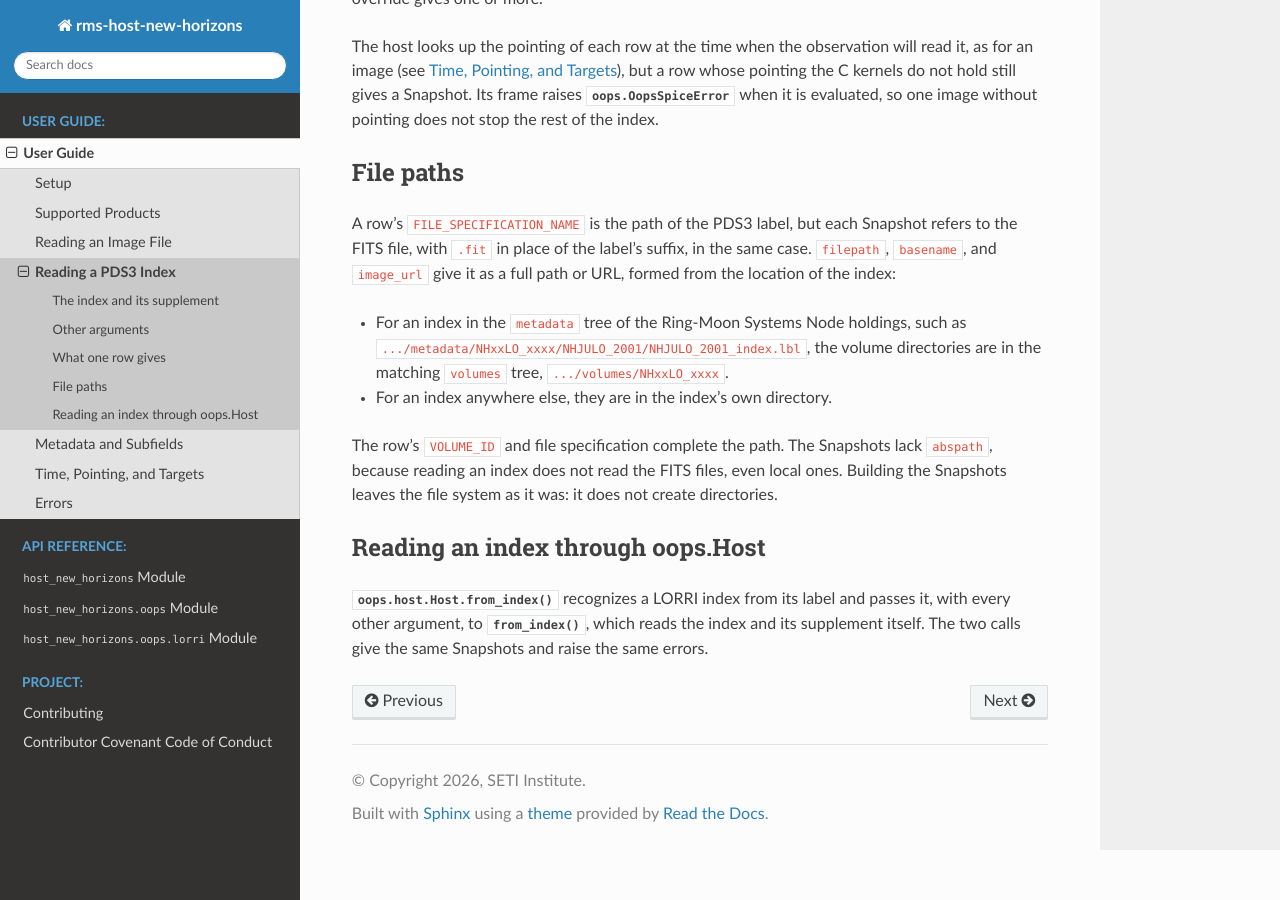
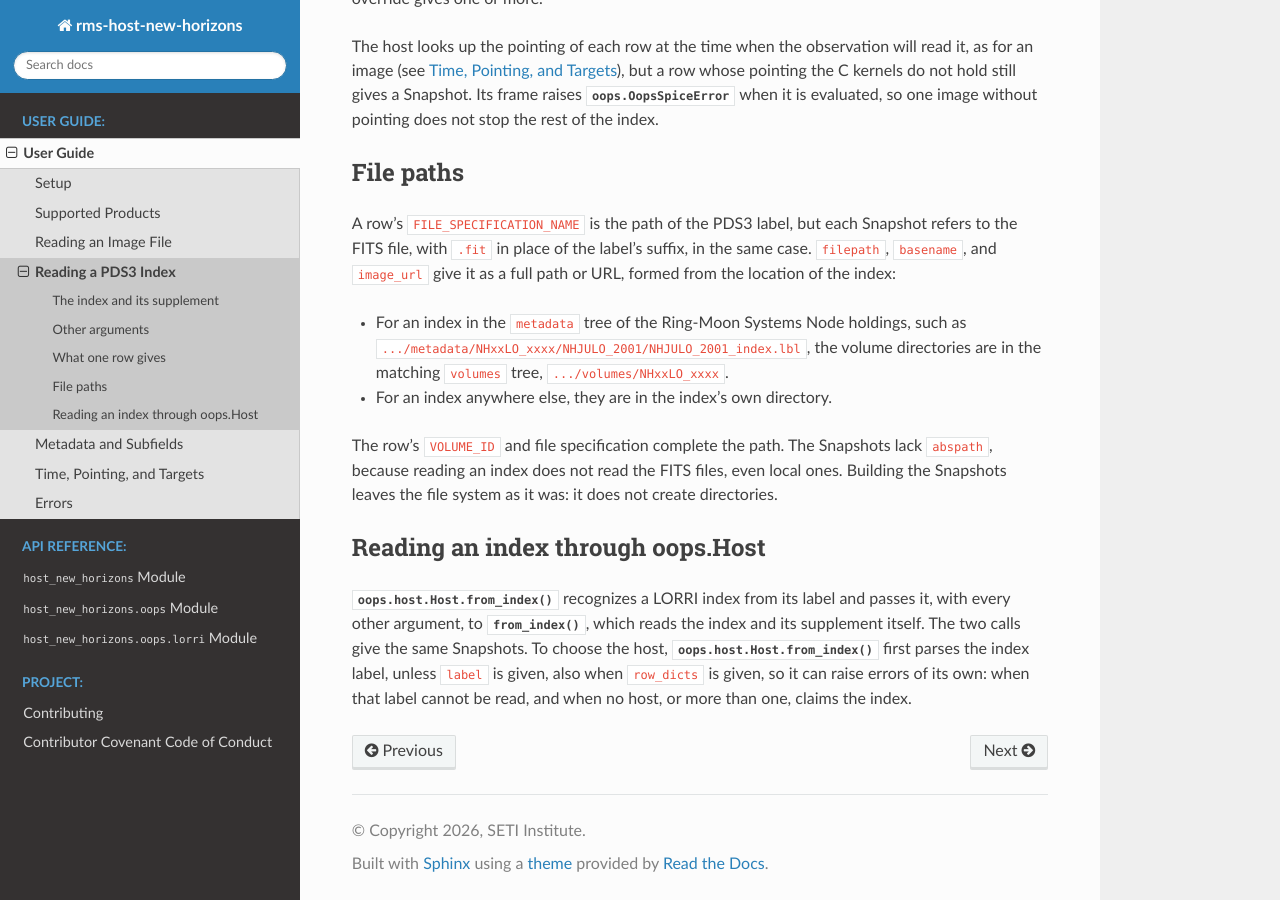
Before and after one commit to SETI/rms-host-new-horizons, a Sphinx documentation site: the page built from docs/user_guide/user_guide_index.rst, in a window 1280 px wide and 900 px high, scrolled down 3237 px. Built offline with Sphinx 7.4.7 and the Read the Docs theme 3.1.0, drawn with Linux system fonts in a browser that asks for light colours.

Commit message:
Answer CodeRabbit's review of the rebuilt head
CodeRabbit reviewed c556727. Four of its comments are fixed here:

- The index chapter said oops.Host.from_index() and the class raise the
  same errors. The dispatcher parses the index label first to choose
  the host, unless label is given, also when row_dicts is given, so it
  raises its own errors when that label cannot be read or when no host,
  or more than one, claims the index.
- _new_horizons.py gets the module docstring the rules require.
- The linear-motion test of geom='fits' compared absolute positions of
  1e8 km with a relative tolerance, which a stationary path passed; it
  now checks the 10 s displacement with an absolute tolerance.
- The filter test compared a set of binning modes, which one matching
  row passed; it now checks that all 24 4x4 rows come back, in the
  order of the index.

Co-Authored-By: Claude Opus 5.5 <noreply@anthropic.com>
Claude-Session: https://claude.ai/code/session_01RG3ZiBNx376YVT9xgP1ET9

```diff
--- a/docs/user_guide/user_guide_index.rst
+++ b/docs/user_guide/user_guide_index.rst
@@ -183,5 +183,7 @@ Reading an index through oops.Host
 :meth:`oops.host.Host.from_index` recognizes a LORRI index from its label and passes it,
 with every other argument, to
 :meth:`~host_new_horizons.oops.lorri.NewHorizonsLORRI.from_index`, which reads the index
-and its supplement itself. The two calls give the same Snapshots and raise the same
-errors.
+and its supplement itself. The two calls give the same Snapshots. To choose the host,
+:meth:`oops.host.Host.from_index` first parses the index label, unless ``label`` is
+given, also when ``row_dicts`` is given, so it can raise errors of its own: when that
+label cannot be read, and when no host, or more than one, claims the index.
```
Also changed, not shown: 2 other files.
